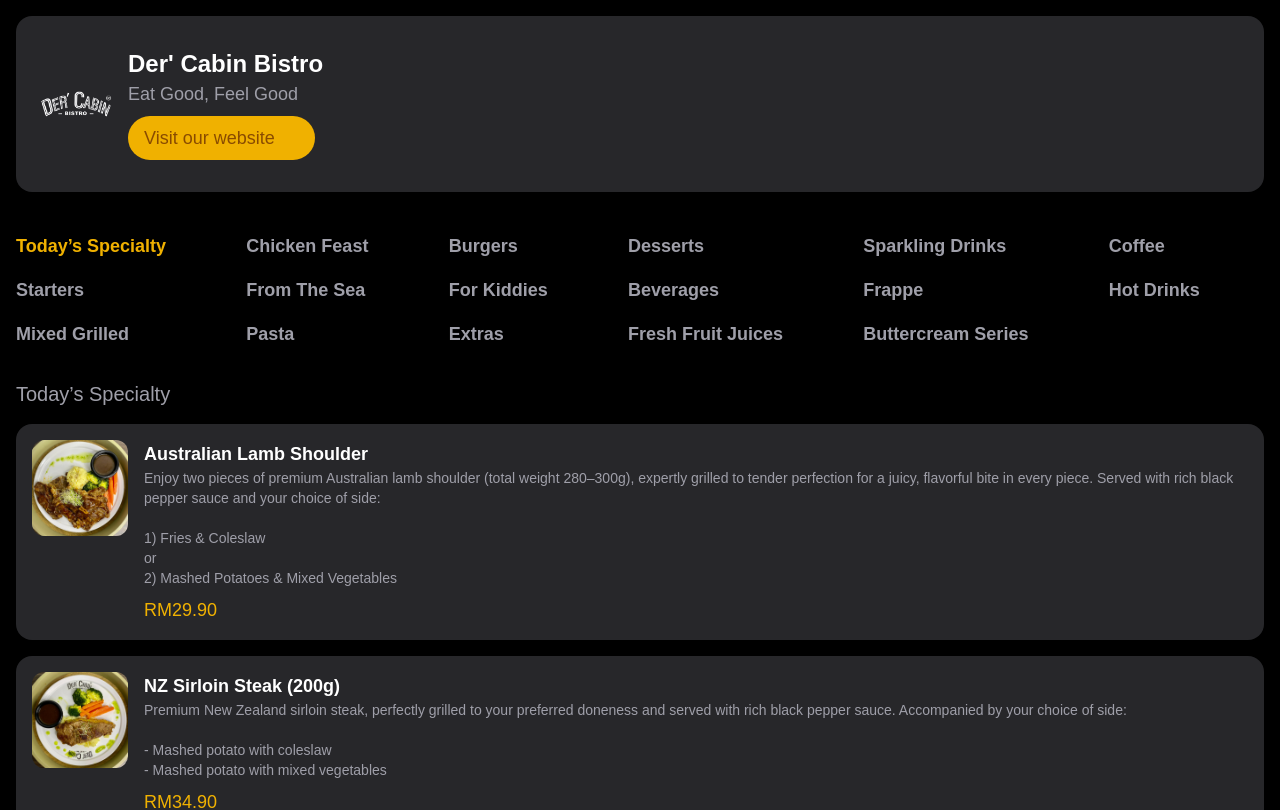
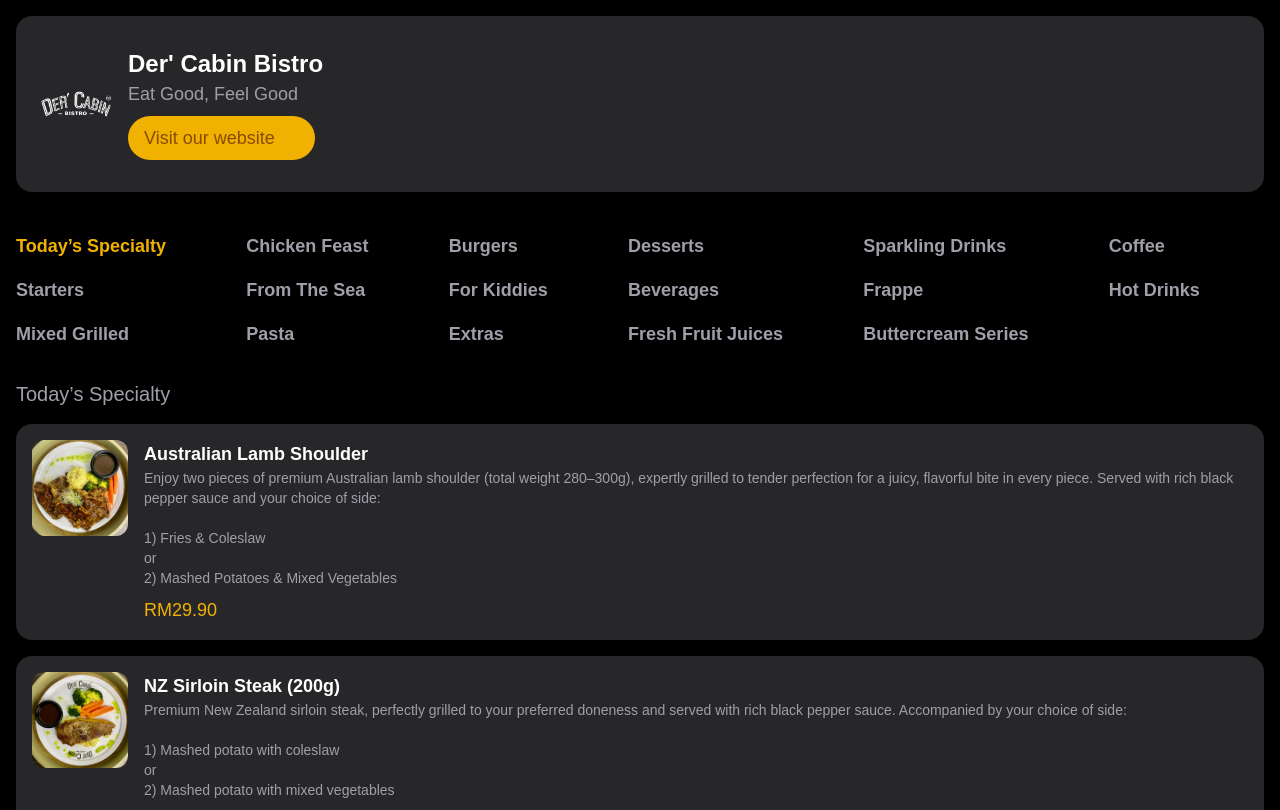
Before and after one commit to citrusarc/der-cabin-dining-app, a Next.js app: page /child in a window 1280 px wide. Shown: the top 810 px of the page. Built offline with nearby package versions, Linux system fonts and the light colour scheme; some icons are missing.

Commit message:
update menu data specialty

```diff
--- a/data/menu.ts
+++ b/data/menu.ts
@@ -26,8 +26,9 @@
     name: "NZ Sirloin Steak (200g)",
     image: "/Images/specialty-2.jpg",
     description: `Premium New Zealand sirloin steak, perfectly grilled to your preferred doneness and served with rich black pepper sauce. Accompanied by your choice of side:\n
-      - Mashed potato with coleslaw
-      - Mashed potato with mixed vegetables`,
+      1) Mashed potato with coleslaw
+      or
+      2) Mashed potato with mixed vegetables`,
     category: "Today’s Specialty",
     price: {
       currency: "RM",
```
